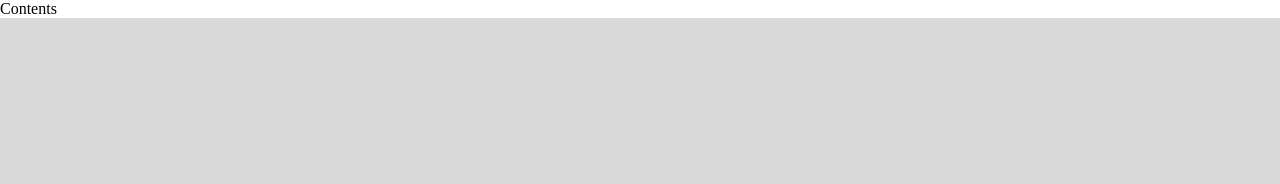
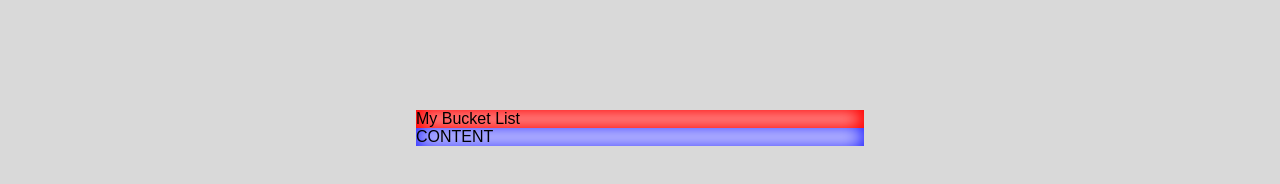
Before and after one commit to okang1014/bucketlist, a plain HTML site: page index.html in a window 1280 px wide. Drawn offline with Linux system fonts and the light colour scheme.

Commit message:
reset. body 요소 css 초기화 및 전체 타이포그래피 arial 설정

```diff
--- a/index.html
+++ b/index.html
@@ -5,6 +5,13 @@
         <link rel="stylesheet" href="style.css">
     </head>
     <body>
-        <div class="wrapper">Contents</div>
+        <div class="wrapper">
+            <section class="bucketlist">
+                <header class="bucketlist-header">
+                    <h1 class="bucketlist-header title">My Bucket List</h1>
+                </header>
+                <main class="bucketlist-lists">CONTENT</main>
+            </section>
+        </div>
     </body>
 </html>
--- a/style.css
+++ b/style.css
@@ -3,6 +3,19 @@ body {
     margin: unset;
     padding: unset;
 }
+
+h1 {
+    margin: unset;
+    padding: unset;
+    font-size: unset;
+    font-weight: unset;
+}
+
+/* Typography */
+:root {
+    font-family: arial;
+}
+
 
 body {
     background-color: #D9D9D9;
@@ -10,4 +23,14 @@ body {
 
 .wrapper {
     background-color: white;
+    width: 448px;
+    margin: 110px auto;
 }
+
+.bucketlist-header {
+    box-shadow: inset 0 0 20px red;
+}
+
+.bucketlist-lists {
+    box-shadow: inset 0 0 20px blue;
+}
```
